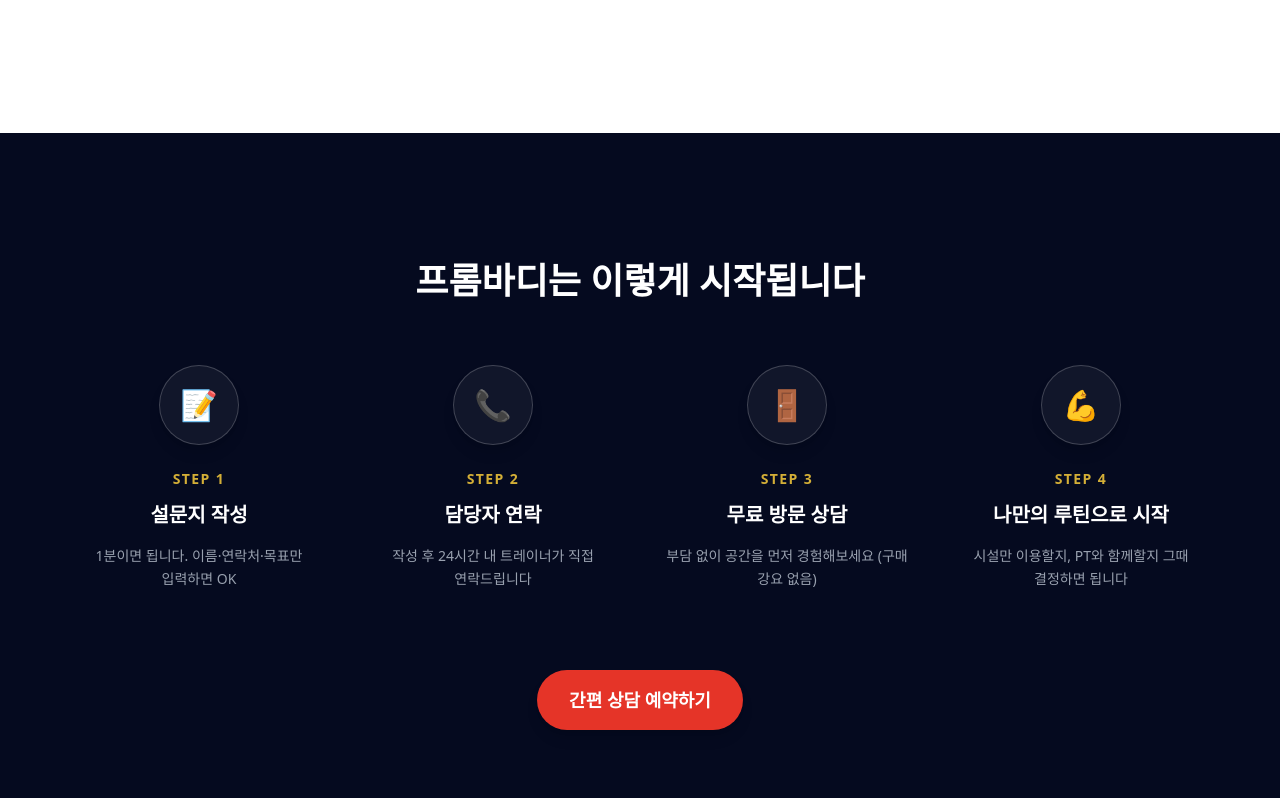
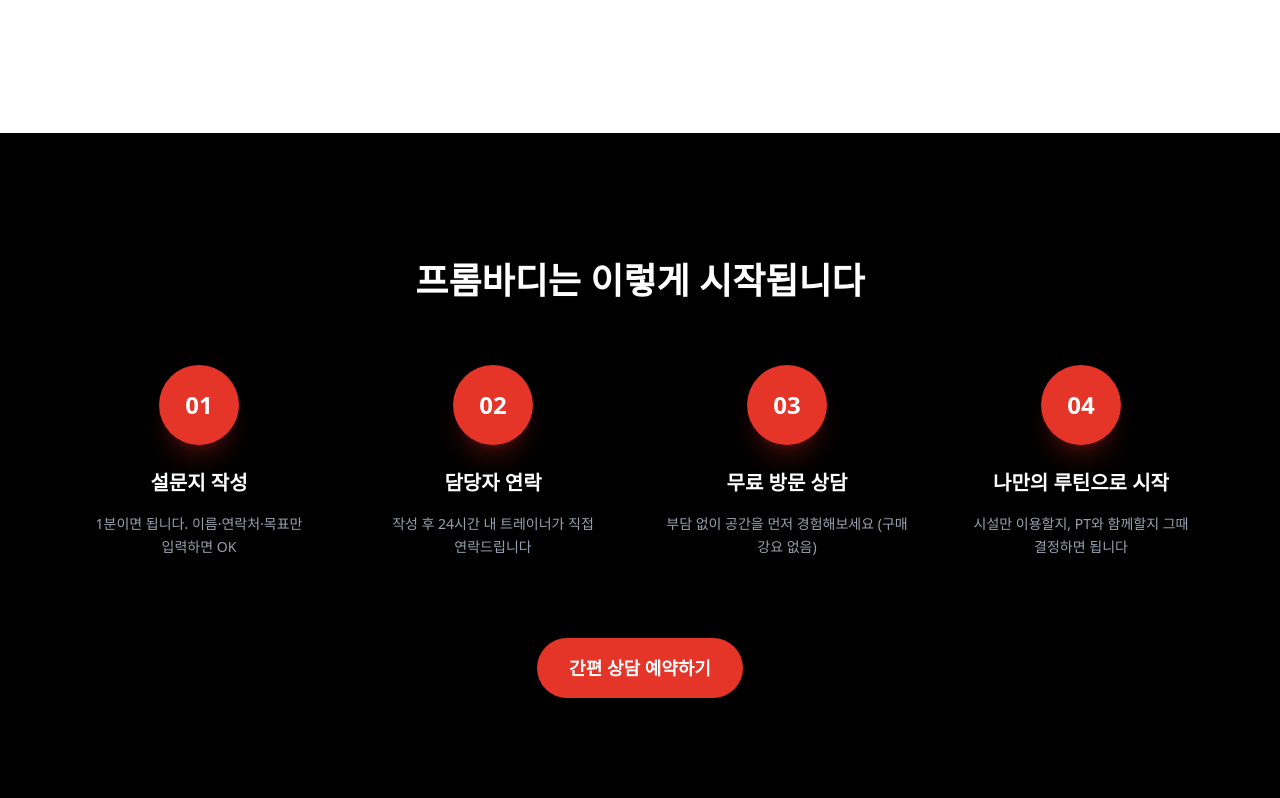
Before and after one commit to okmstyle-collab/from_body-landding, a React (Vite) app: page / in a window 1280 px wide. Shown: the part 5542-6340 px from the top of the page. Built offline with nearby package versions, Linux system fonts and the light colour scheme.

Commit message:
Revert to original red circle number icons for process section

```diff
--- a/src/App.tsx
+++ b/src/App.tsx
@@ -381,21 +381,20 @@ export default function App() {
 
       {/* 07. Process Section */}
       {/* 심리: 목표 그라데이션 효과 - 6단계로 확장하여 신뢰도 강화 */}
-      <section className="section-padding bg-[#050A1F] text-white">
+      <section className="section-padding bg-brand-outer text-white">
         <div className="max-w-7xl mx-auto px-4 text-center">
           <h2 className="text-3xl md:text-4xl font-black mb-16">프롬바디는 이렇게 시작됩니다</h2>
           <div className="grid grid-cols-1 sm:grid-cols-2 lg:grid-cols-4 gap-y-16 gap-x-6 relative">
             {[
-              { step: "STEP 1", icon: "📝", title: "설문지 작성", desc: "1분이면 됩니다. 이름·연락처·목표만 입력하면 OK" },
-              { step: "STEP 2", icon: "📞", title: "담당자 연락", desc: "작성 후 24시간 내 트레이너가 직접 연락드립니다" },
-              { step: "STEP 3", icon: "🚪", title: "무료 방문 상담", desc: "부담 없이 공간을 먼저 경험해보세요 (구매 강요 없음)" },
-              { step: "STEP 4", icon: "💪", title: "나만의 루틴으로 시작", desc: "시설만 이용할지, PT와 함께할지 그때 결정하면 됩니다" }
+              { num: "01", title: "설문지 작성", desc: "1분이면 됩니다. 이름·연락처·목표만 입력하면 OK" },
+              { num: "02", title: "담당자 연락", desc: "작성 후 24시간 내 트레이너가 직접 연락드립니다" },
+              { num: "03", title: "무료 방문 상담", desc: "부담 없이 공간을 먼저 경험해보세요 (구매 강요 없음)" },
+              { num: "04", title: "나만의 루틴으로 시작", desc: "시설만 이용할지, PT와 함께할지 그때 결정하면 됩니다" }
             ].map((item, i) => (
               <div key={i} className="relative z-10 flex flex-col items-center group">
-                <div className="w-20 h-20 rounded-full border border-white/20 bg-white/5 flex items-center justify-center text-3xl mb-6 shadow-lg group-hover:bg-white/10 transition-colors duration-300">
-                  {item.icon}
+                <div className="w-20 h-20 bg-brand-point rounded-full flex items-center justify-center font-black text-2xl mb-6 shadow-xl shadow-brand-point/20 group-hover:scale-110 transition-transform duration-300">
+                  {item.num}
                 </div>
-                <div className="text-[#d4af37] font-bold text-sm tracking-widest mb-3 uppercase">{item.step}</div>
                 <h3 className="text-xl font-bold mb-4">{item.title}</h3>
                 <p className="text-gray-400 text-sm font-medium px-2 leading-relaxed break-keep">
                   {item.desc}
```
